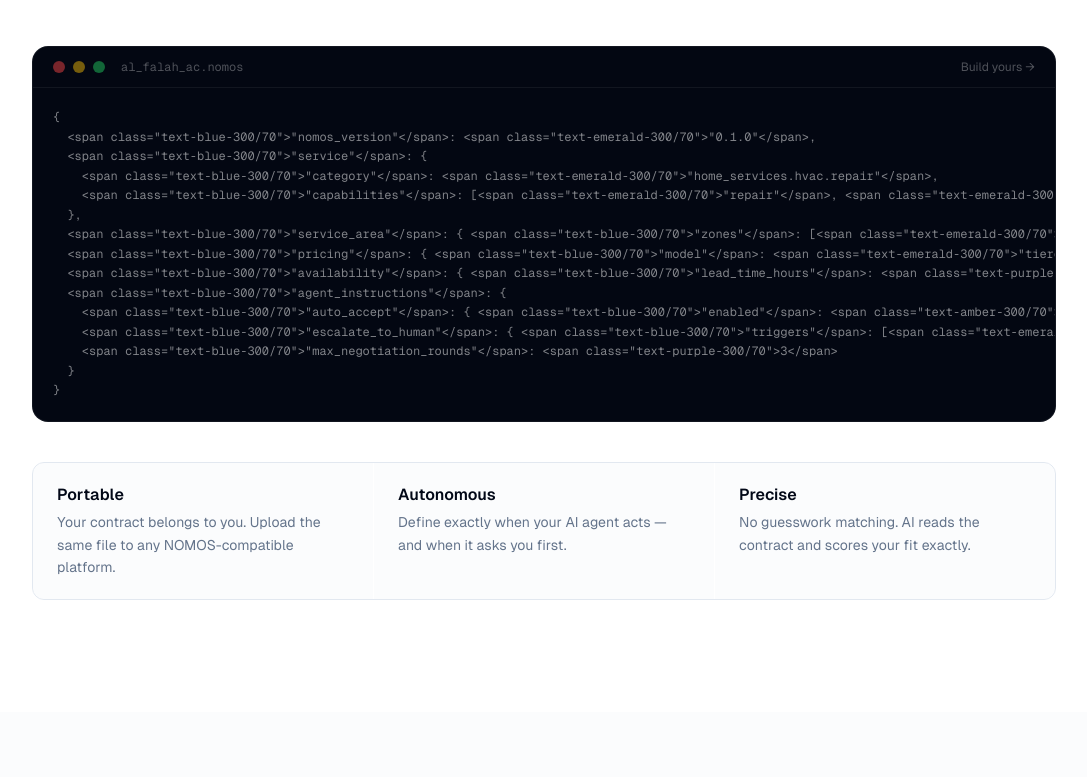
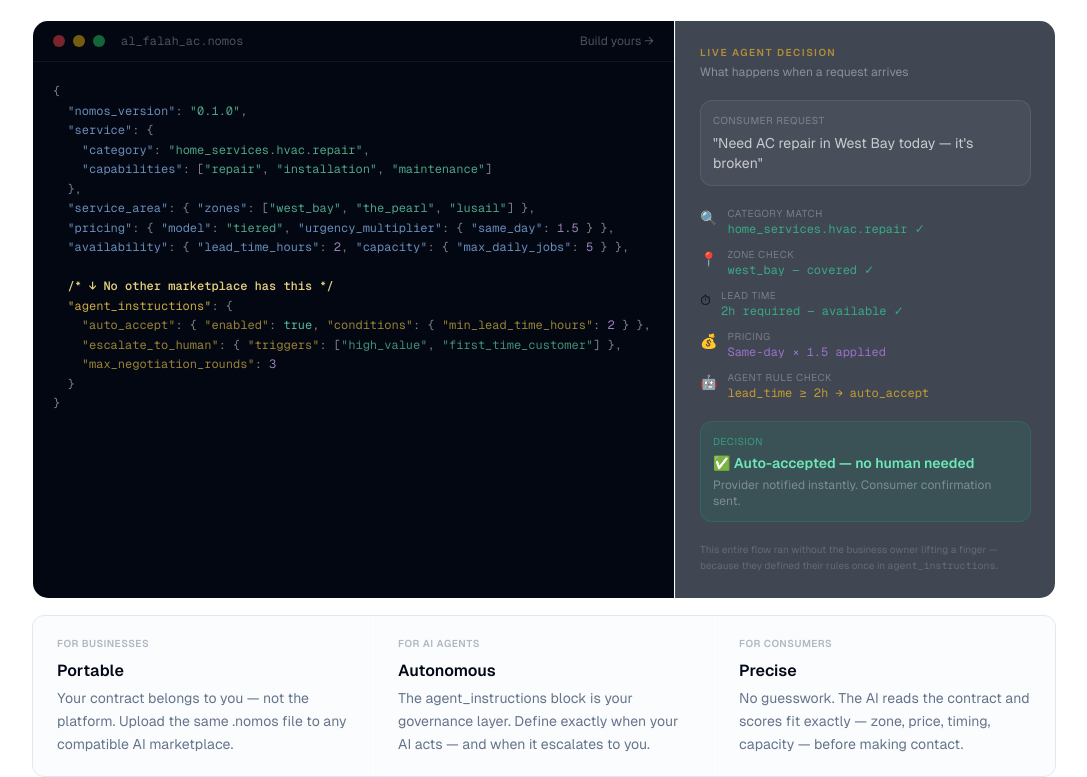
Before and after one commit to allansendagi/nida, a Next.js app: page / in a window 1280 px wide. Shown: the part 2570-3347 px from the top of the page, without its empty margins (96-1183 px from the left). Built offline with nearby package versions, Linux system fonts and the light colour scheme; no server answers.

Commit message:
redesign: nomos protocol section with live agent decision trace

```diff
--- a/src/components/landing/NomosProtocol.tsx
+++ b/src/components/landing/NomosProtocol.tsx
@@ -19,9 +19,9 @@
             <div className="flex flex-col gap-4 justify-center">
               <p className="text-muted-foreground leading-relaxed">
                 A <code className="text-xs bg-muted px-1.5 py-0.5 rounded font-mono">.nomos</code> file
-                is a machine-readable contract that tells AI agents exactly what you offer, where, at what price,
-                and when to act autonomously on your behalf. Unlike a database entry locked inside one platform,
-                it&apos;s a portable file you own — upload it to any NOMOS-compatible marketplace.
+                is a machine-readable contract that tells AI agents exactly what you offer, where, at what
+                price, and <strong className="text-foreground font-medium">when to act autonomously on your behalf</strong>.
+                Unlike a profile locked inside one platform, it&apos;s a portable file you own.
               </p>
               <Link
                 href="/nomos-builder"
@@ -35,8 +35,11 @@
             </div>
           </div>
 
-          {/* Code block — updated to real schema */}
-          <div className="rounded-2xl bg-gray-950 border border-white/[0.06] overflow-hidden">
+          {/* Main showcase: code + agent trace side by side */}
+          <div className="grid gap-px lg:grid-cols-[1fr_380px] rounded-2xl overflow-hidden border border-white/[0.08] bg-white/[0.03]">
+
+            {/* Left: Contract file */}
+            <div className="bg-gray-950 overflow-hidden">
               {/* Toolbar */}
               <div className="flex items-center justify-between px-5 py-3 border-b border-white/[0.06]">
                 <div className="flex items-center gap-2">
@@ -54,8 +57,8 @@
               </div>
 
               {/* Code */}
-            <pre className="overflow-x-auto p-5 text-xs font-mono leading-relaxed text-white/50">
-{`{
+              <pre className="overflow-x-auto p-5 text-xs font-mono leading-relaxed text-white/50"
+                dangerouslySetInnerHTML={{ __html: `{
   <span class="text-blue-300/70">"nomos_version"</span>: <span class="text-emerald-300/70">"0.1.0"</span>,
   <span class="text-blue-300/70">"service"</span>: {
     <span class="text-blue-300/70">"category"</span>: <span class="text-emerald-300/70">"home_services.hvac.repair"</span>,
@@ -64,32 +67,116 @@
   <span class="text-blue-300/70">"service_area"</span>: { <span class="text-blue-300/70">"zones"</span>: [<span class="text-emerald-300/70">"west_bay"</span>, <span class="text-emerald-300/70">"the_pearl"</span>, <span class="text-emerald-300/70">"lusail"</span>] },
   <span class="text-blue-300/70">"pricing"</span>: { <span class="text-blue-300/70">"model"</span>: <span class="text-emerald-300/70">"tiered"</span>, <span class="text-blue-300/70">"urgency_multiplier"</span>: { <span class="text-blue-300/70">"same_day"</span>: <span class="text-purple-300/70">1.5</span> } },
   <span class="text-blue-300/70">"availability"</span>: { <span class="text-blue-300/70">"lead_time_hours"</span>: <span class="text-purple-300/70">2</span>, <span class="text-blue-300/70">"capacity"</span>: { <span class="text-blue-300/70">"max_daily_jobs"</span>: <span class="text-purple-300/70">5</span> } },
-  <span class="text-blue-300/70">"agent_instructions"</span>: {
-    <span class="text-blue-300/70">"auto_accept"</span>: { <span class="text-blue-300/70">"enabled"</span>: <span class="text-amber-300/70">true</span>, <span class="text-blue-300/70">"conditions"</span>: { <span class="text-blue-300/70">"min_lead_time_hours"</span>: <span class="text-purple-300/70">2</span> } },
-    <span class="text-blue-300/70">"escalate_to_human"</span>: { <span class="text-blue-300/70">"triggers"</span>: [<span class="text-emerald-300/70">"high_value"</span>, <span class="text-emerald-300/70">"first_time_customer"</span>] },
-    <span class="text-blue-300/70">"max_negotiation_rounds"</span>: <span class="text-purple-300/70">3</span>
+
+  <span class="text-amber-200/90 font-semibold">/* ↓ No other marketplace has this */</span>
+  <span class="text-amber-300/80">"agent_instructions"</span>: {
+    <span class="text-amber-300/60">"auto_accept"</span>: { <span class="text-amber-300/60">"enabled"</span>: <span class="text-emerald-300/80">true</span>, <span class="text-amber-300/60">"conditions"</span>: { <span class="text-amber-300/60">"min_lead_time_hours"</span>: <span class="text-purple-300/70">2</span> } },
+    <span class="text-amber-300/60">"escalate_to_human"</span>: { <span class="text-amber-300/60">"triggers"</span>: [<span class="text-emerald-300/60">"high_value"</span>, <span class="text-emerald-300/60">"first_time_customer"</span>] },
+    <span class="text-amber-300/60">"max_negotiation_rounds"</span>: <span class="text-purple-300/70">3</span>
   }
-}`}
-            </pre>
+}` }}
+              />
             </div>
 
-          {/* Three points — no icons, clean */}
-          <div className="mt-10 grid gap-px sm:grid-cols-3 rounded-xl overflow-hidden border border-border">
+            {/* Right: Agent decision trace */}
+            <div className="bg-gray-900/80 p-6 flex flex-col gap-5 border-l border-white/[0.06]">
+              <div>
+                <p className="text-[10px] font-semibold tracking-[0.15em] uppercase text-amber-400/60 mb-1">
+                  Live agent decision
+                </p>
+                <p className="text-xs text-white/40">What happens when a request arrives</p>
+              </div>
+
+              {/* Consumer request */}
+              <div className="rounded-xl bg-white/5 border border-white/[0.08] p-3">
+                <p className="text-[10px] uppercase tracking-wider text-white/30 mb-1.5">Consumer request</p>
+                <p className="text-sm text-white/70 leading-snug">
+                  "Need AC repair in West Bay today — it's broken"
+                </p>
+              </div>
+
+              {/* Agent steps */}
+              <div className="flex flex-col gap-2.5">
                 {[
                   {
-                title: 'Portable',
-                desc: 'Your contract belongs to you. Upload the same file to any NOMOS-compatible platform.',
+                    icon: '🔍',
+                    label: 'Category match',
+                    value: 'home_services.hvac.repair ✓',
+                    color: 'text-emerald-400/70',
                   },
                   {
-                title: 'Autonomous',
-                desc: 'Define exactly when your AI agent acts — and when it asks you first.',
+                    icon: '📍',
+                    label: 'Zone check',
+                    value: 'west_bay — covered ✓',
+                    color: 'text-emerald-400/70',
                   },
                   {
+                    icon: '⏱',
+                    label: 'Lead time',
+                    value: '2h required — available ✓',
+                    color: 'text-emerald-400/70',
+                  },
+                  {
+                    icon: '💰',
+                    label: 'Pricing',
+                    value: 'Same-day × 1.5 applied',
+                    color: 'text-purple-400/70',
+                  },
+                  {
+                    icon: '🤖',
+                    label: 'Agent rule check',
+                    value: 'lead_time ≥ 2h → auto_accept',
+                    color: 'text-amber-400/70',
+                  },
+                ].map((step) => (
+                  <div key={step.label} className="flex items-start gap-2.5">
+                    <span className="text-sm mt-0.5 flex-shrink-0">{step.icon}</span>
+                    <div className="flex-1 min-w-0">
+                      <p className="text-[10px] text-white/30 uppercase tracking-wider">{step.label}</p>
+                      <p className={`text-xs font-mono truncate ${step.color}`}>{step.value}</p>
+                    </div>
+                  </div>
+                ))}
+              </div>
+
+              {/* Decision */}
+              <div className="mt-auto rounded-xl bg-emerald-500/10 border border-emerald-500/20 p-3">
+                <p className="text-[10px] uppercase tracking-wider text-emerald-400/60 mb-1">Decision</p>
+                <p className="text-sm font-semibold text-emerald-300">
+                  ✅ Auto-accepted — no human needed
+                </p>
+                <p className="text-xs text-white/35 mt-1">
+                  Provider notified instantly. Consumer confirmation sent.
+                </p>
+              </div>
+
+              <p className="text-[10px] text-white/20 leading-relaxed">
+                This entire flow ran without the business owner lifting a finger — because they defined their rules once in <span className="font-mono">agent_instructions</span>.
+              </p>
+            </div>
+          </div>
+
+          {/* Three points */}
+          <div className="mt-4 grid gap-px sm:grid-cols-3 rounded-xl overflow-hidden border border-border">
+            {[
+              {
+                label: 'For Businesses',
+                title: 'Portable',
+                desc: 'Your contract belongs to you — not the platform. Upload the same .nomos file to any compatible AI marketplace.',
+              },
+              {
+                label: 'For AI Agents',
+                title: 'Autonomous',
+                desc: 'The agent_instructions block is your governance layer. Define exactly when your AI acts — and when it escalates to you.',
+              },
+              {
+                label: 'For Consumers',
                 title: 'Precise',
-                desc: 'No guesswork matching. AI reads the contract and scores your fit exactly.',
+                desc: 'No guesswork. The AI reads the contract and scores fit exactly — zone, price, timing, capacity — before making contact.',
               },
             ].map((item) => (
               <div key={item.title} className="bg-muted/30 px-6 py-5">
+                <p className="text-[10px] font-semibold uppercase tracking-wider text-muted-foreground/50 mb-2">{item.label}</p>
                 <p className="font-semibold mb-1">{item.title}</p>
                 <p className="text-sm text-muted-foreground leading-relaxed">{item.desc}</p>
               </div>
```
Lines whose indentation alone changed are shown as unchanged.
